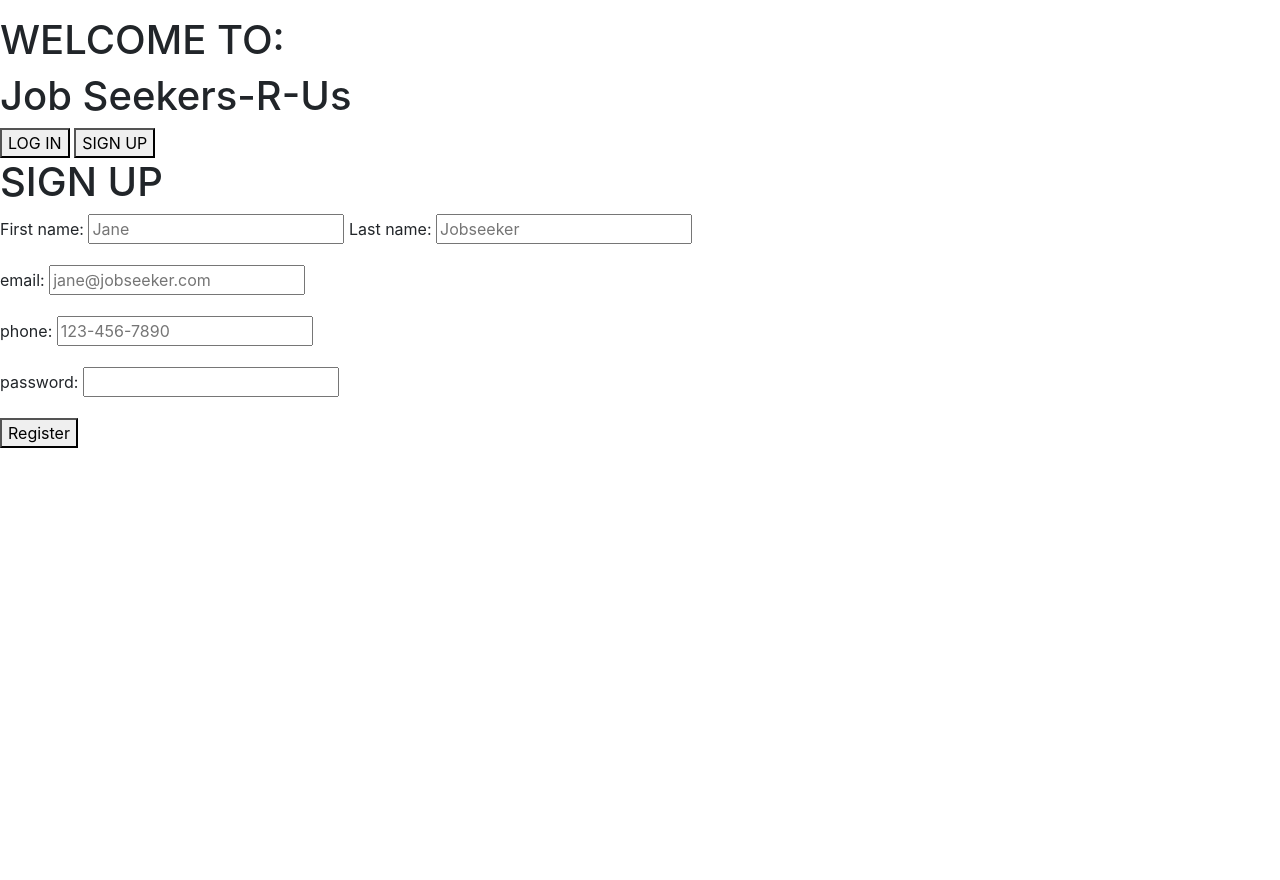
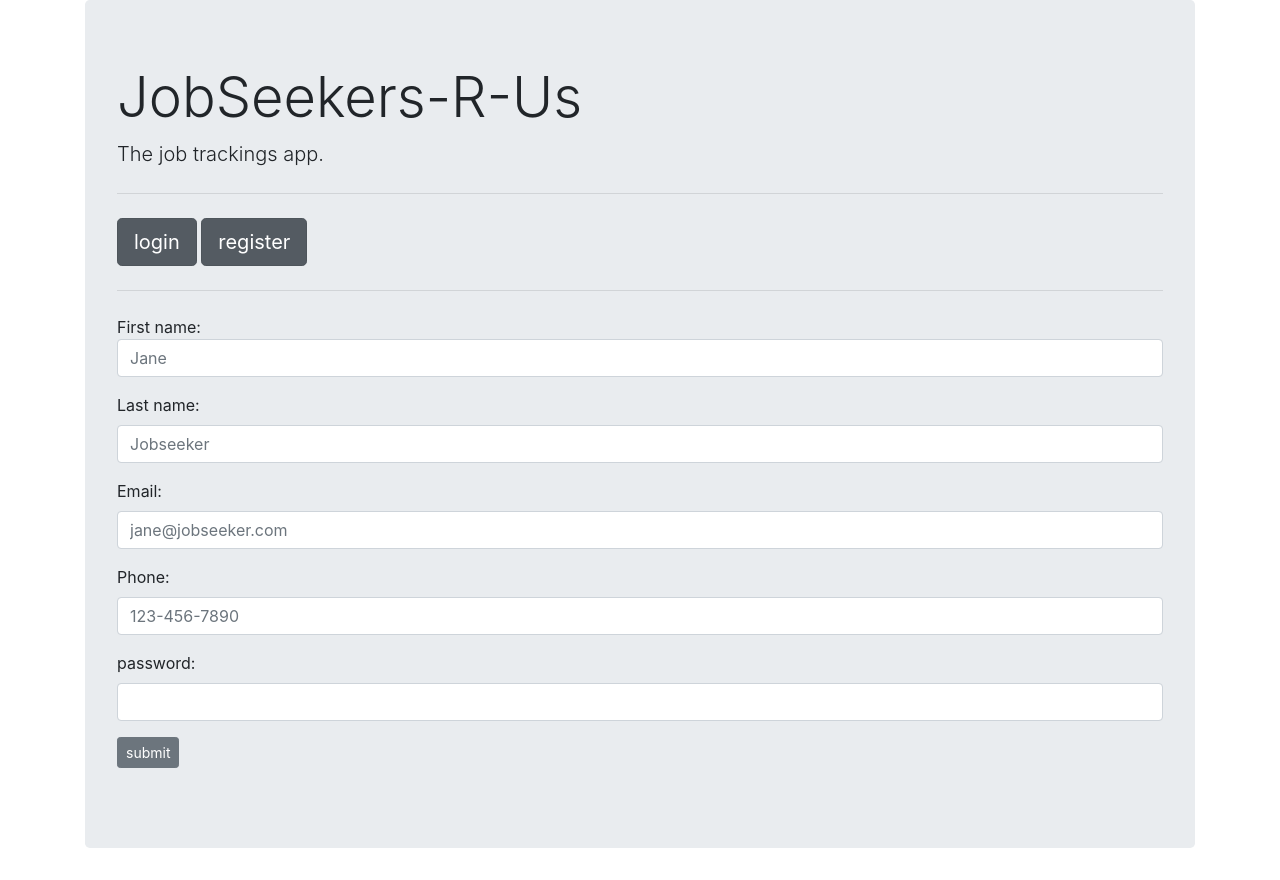
Before and after one commit to mearajennifer/jobtracker, a Flask app: page /register in a window 1280 px wide. Before the commit the page ends 448 px from the top, so only its background shows below. Run offline with Flask 2, Linux system fonts and the light colour scheme; some libraries are stand-ins or nearby versions.

Commit message:
Update landing, register, login with Bootstrap. Add job events to job info page and ability to update status

```diff
--- a/server.py
+++ b/server.py
@@ -237,12 +237,19 @@ def show_a_job(job_id):
         return redirect('/')
     else:
         edit = request.args.get('edit')
+        user_id = session['user_id']
 
         # get job from database and pre-load company data
         job = Job.query.filter(
             Job.job_id == job_id
             ).options(
             db.joinedload('companies')).first()
+
+        # query for user job events, return list
+        # Look at created a db.relationship from users to jobs
+        job_status = JobEvent.query.filter(JobEvent.user_id == user_id,
+                                           JobEvent.job_id == job_id
+                                           ).order_by(desc('date_created')).order_by(desc('job_code')).all()
 
         if not job.avg_salary:
             metros = db.session.query(Salary.metro).group_by(Salary.metro).order_by(Salary.metro).all()
@@ -256,6 +263,7 @@ def show_a_job(job_id):
                                job=job,
                                metros=metros,
                                job_titles=job_titles,
+                               job_status=job_status,
                                edit=edit)
 
 
@@ -494,4 +502,6 @@ if __name__ == '__main__':
     # Use the DebugToolbar
     DebugToolbarExtension(app)
 
+    app.config['DEBUG_TB_INTERCEPT_REDIRECTS'] = False
+
     app.run(port=5000, host='0.0.0.0')
--- a/templates/landing.html
+++ b/templates/landing.html
@@ -11,20 +11,41 @@
 
 <body>
 
-  <ul>
+  <!-- FLASH MESSAGES -->
+  <div class="container">
     {% for message in get_flashed_messages() %}
-      <li>{{ message }}</li>
+      <div class="alert alert-danger alert-dismissible fade show" role="alert" style="text-align: center">
+        {{ message }}
+        <button type="button" class="close" data-dismiss="alert" aria-label="Close"><span aria-hidden="true">&times;</span></button>
+      </div>
     {% endfor %}
-  </ul>
+  </div>
 
-  <h1>WELCOME TO:</h1>
-  <h1>Job Seekers-R-Us</h1>
 
-  <a href="/login"><button>LOG IN</button></a>
-  <a href="/register"><button>SIGN UP</button></a>
+  <div class="container">
+    <div class="jumbotron">
 
-  {% block content %}
-  {% endblock %}
+      <h1 class="display-4">JobSeekers-R-Us</h1>
+
+      <p class="lead">The job trackings app.</p>
+
+      <hr class="my-4">
+
+      <a href="/login" class="btn btn-secondary btn-lg active" role="button" aria-pressed="true">
+        login
+      </a>
+
+      <a href="/register" class="btn btn-secondary btn-lg active" role="button" aria-pressed="true">
+        register
+      </a>
+
+      <hr class="my-4">
+
+      {% block content %}
+      {% endblock %}
+
+    </div>
+  </div>
 
 
   <!-- Bootstrap -->
--- a/templates/register-form.html
+++ b/templates/register-form.html
@@ -2,34 +2,43 @@
 
 {% block content %}
 
-<h1>SIGN UP</h1>
 <form action="/register" method="POST">
 
-  <p>
-    <label>First name: </label>
-      <input type="text" name="fname" placeholder="Jane" required />
-    <label> Last name: </label>
-      <input type="text" name="lname" placeholder="Jobseeker" required />
-  </p>
+  <!-- FIRST NAME -->
+  <div class="form-group"
+    <label>First name:</label>
+    <input type="text" class="form-control" name="fname" placeholder="Jane" required />
+  </div>
 
-  <p>
-    <label>email: </label>
-      <input type="email" name="email"
-        placeholder="jane@jobseeker.com" required />
-  </p>
+  <!-- LAST NAME -->
+  <div class="form-group">
+    <label> Last name:</label>
+    <input type="text" class="form-control" name="lname" placeholder="Jobseeker" required />
+  </div>
 
-  <p>
-    <label>phone: </label>
-      <input type="tel" name="phone" placeholder="123-456-7890"
-        pattern="[0-9]{3}-[0-9]{3}-[0-9]{4}" />
-  </p>
+  <!-- EMAIL -->
+  <div class="form-group">
+    <label>Email:</label>
+    <input type="email" class="form-control" name="email" placeholder="jane@jobseeker.com" required />
+  </div>
 
-  <p>
+  <!-- TELEPHONE (OPTIONAL) -->
+  <div class="form-group">
+    <label>Phone:</label>
+    <input type="tel" class="form-control" name="phone" placeholder="123-456-7890" pattern="[0-9]{3}-[0-9]{3}-[0-9]{4}" />
+  </div>
+
+  <!-- PASSWORD -->
+  <div class="form-group">
     <label>password: </label>
-      <input type="text" name="password" required />
-  </p>
+      <input type="password" class="form-control" name="password" required />
+  </div>
 
-  <button type="submit">Register</button>
+  <!-- BUTTON -->
+  <div class="form-group">
+    <button type="button submit" class="btn btn-secondary btn-sm">submit</button>
+  </div>
+
 </form>
 
 {% endblock %}
```
Also changed, not shown: templates/base.html (+9 -9 lines), templates/job-info.html (+88 -9 lines), templates/login-form.html (+17 -5 lines).
